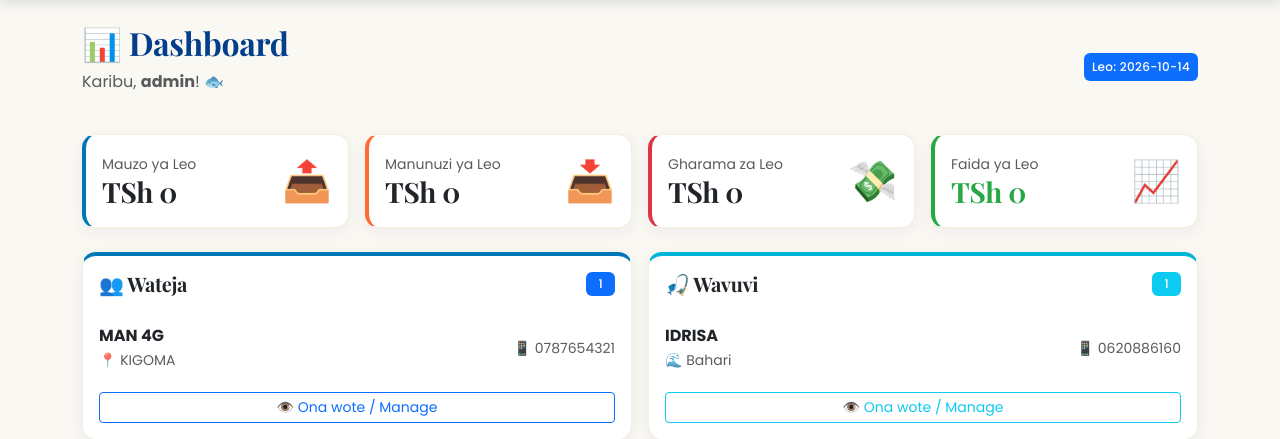
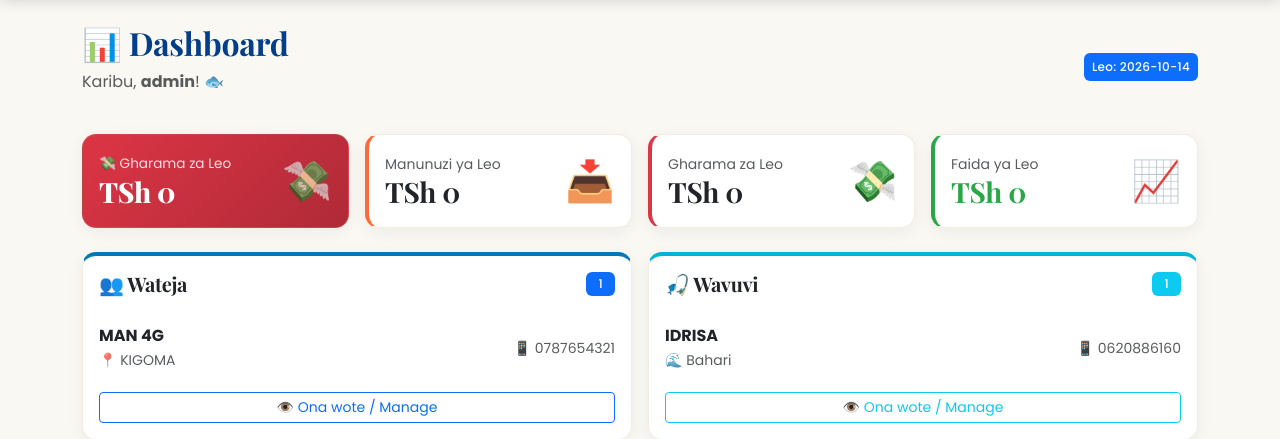
Before and after one commit to idrisa0571/diule-fish-point, a Flask app: page / in a window 1280 px wide. Shown: the part 70-509 px from the top of the page. Run offline with Flask 3, Linux system fonts and the light colour scheme; a user stored in the database is signed in; data comes from the database, SQL or seed files in the repository; data that the repository does not hold is empty.

Commit message:
Ongeza kipengele cha Gharama + rangi mpya

```diff
--- a/app.py
+++ b/app.py
@@ -571,6 +571,57 @@ def ripoti_export():
     output.headers['Content-Type'] = 'text/csv; charset=utf-8'
     output.headers['Content-Disposition'] = f'attachment; filename=ripoti_mauzo_{kuanzia}_{hadi}.csv'
     return output
+
+# ============================================
+# GHARAMA (EXPENSES)
+# ============================================
+
+@app.route('/gharama')
+@login_required
+def gharama_list():
+    items = Gharama.query.order_by(Gharama.tarehe.desc(), Gharama.id.desc()).all()
+    jumla = sum(g.kiasi for g in items)
+    return render_template('gharama.html',
+        items=items,
+        jumla=jumla,
+        leo=date.today().strftime('%Y-%m-%d')
+    )
+
+
+@app.route('/gharama/add', methods=['POST'])
+@login_required
+def gharama_add():
+    try:
+        kiasi = float(request.form['kiasi'])
+    except ValueError:
+        flash('Tafadhali jaza namba sahihi', 'danger')
+        return redirect(url_for('gharama_list'))
+
+    if kiasi <= 0:
+        flash('Kiasi kinatakiwa kiwe zaidi ya 0', 'danger')
+        return redirect(url_for('gharama_list'))
+
+    g = Gharama(
+        tarehe=datetime.strptime(request.form['tarehe'], '%Y-%m-%d').date(),
+        aina=request.form.get('aina', '').strip(),
+        maelezo=request.form.get('maelezo', '').strip(),
+        kiasi=kiasi
+    )
+    db.session.add(g)
+    db.session.commit()
+    flash(f'Gharama ya TSh {kiasi:,.0f} imeongezwa', 'success')
+    return redirect(url_for('gharama_list'))
+
+
+@app.route('/gharama/delete/<int:id>')
+@login_required
+def gharama_delete(id):
+    g = Gharama.query.get_or_404(id)
+    db.session.delete(g)
+    db.session.commit()
+    flash('Gharama imefutwa', 'warning')
+    return redirect(url_for('gharama_list'))
+
 # ============================================
 # BACKUP
 # ============================================
--- a/templates/base.html
+++ b/templates/base.html
@@ -305,10 +305,12 @@
         <a href="{{ url_for('manunuzi_list') }}" class="sidebar-link">📥 Manunuzi</a>
         <a href="{{ url_for('wateja_list') }}" class="sidebar-link">👥 Wateja</a>
         <a href="{{ url_for('mauzo_list') }}" class="sidebar-link">📤 Mauzo</a>
-       <a href="{{ url_for('ripoti') }}" class="sidebar-link">📈 Ripoti</a>
-<hr style="border-color: rgba(201, 169, 97, 0.3); margin: 14px 24px;">
-<a href="{{ url_for('backup_database') }}" class="sidebar-link">💾 Backup</a>
-<a href="{{ url_for('logout') }}" class="sidebar-link logout">🚪 Toka / Logout</a>        {% endif %}
+        <a href="{{ url_for('ripoti') }}" class="sidebar-link">📈 Ripoti</a>
+        <a href="{{ url_for('gharama_list') }}" class="sidebar-link">💰 Gharama</a>
+        <hr style="border-color: rgba(201, 169, 97, 0.3); margin: 14px 24px;">
+        <a href="{{ url_for('backup_database') }}" class="sidebar-link">💾 Backup</a>
+        <a href="{{ url_for('logout') }}" class="sidebar-link logout">🚪 Toka / Logout</a>
+        {% endif %}
     </div>
 </div>
 
--- a/templates/dashboard.html
+++ b/templates/dashboard.html
@@ -16,16 +16,16 @@
 <div class="row g-3 mb-4">
 
     <div class="col-md-6 col-lg-3">
-        <div class="card p-3" style="border-left: 4px solid #0077b6;">
-            <div class="d-flex justify-content-between align-items-center">
-                <div>
-                    <div class="text-muted small">Mauzo ya Leo</div>
-                    <h3 class="mb-0">TSh {{ "%.0f"|format(mauzo_leo) }}</h3>
-                </div>
-                <div style="font-size: 2.5rem;">📤</div>
+    <div class="card p-3" style="background: linear-gradient(135deg, #dc3545 0%, #b02a37 100%); color: white;">
+        <div class="d-flex justify-content-between align-items-center">
+            <div>
+                <div style="opacity: 0.85; font-size: 0.85rem;">💸 Gharama za Leo</div>
+                <h3 class="mb-0" style="font-weight: 800;">TSh {{ "%.0f"|format(gharama_leo) }}</h3>
             </div>
+            <div style="font-size: 2.5rem; opacity: 0.7;">💸</div>
         </div>
     </div>
+</div>
 
     <div class="col-md-6 col-lg-3">
         <div class="card p-3" style="border-left: 4px solid #ff6b35;">
```
Also changed, not shown: templates/gharama.html (added, +133 -0 lines).
